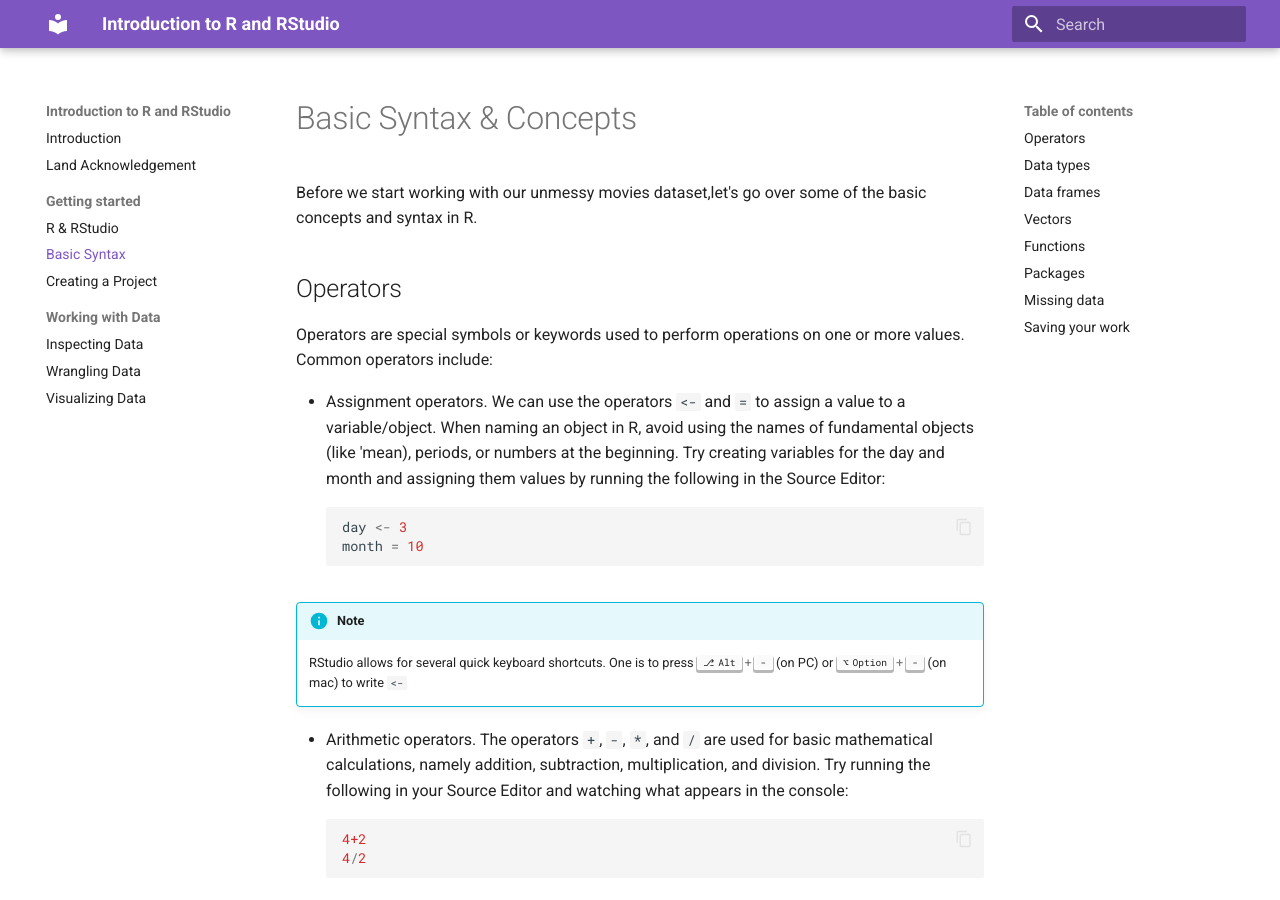
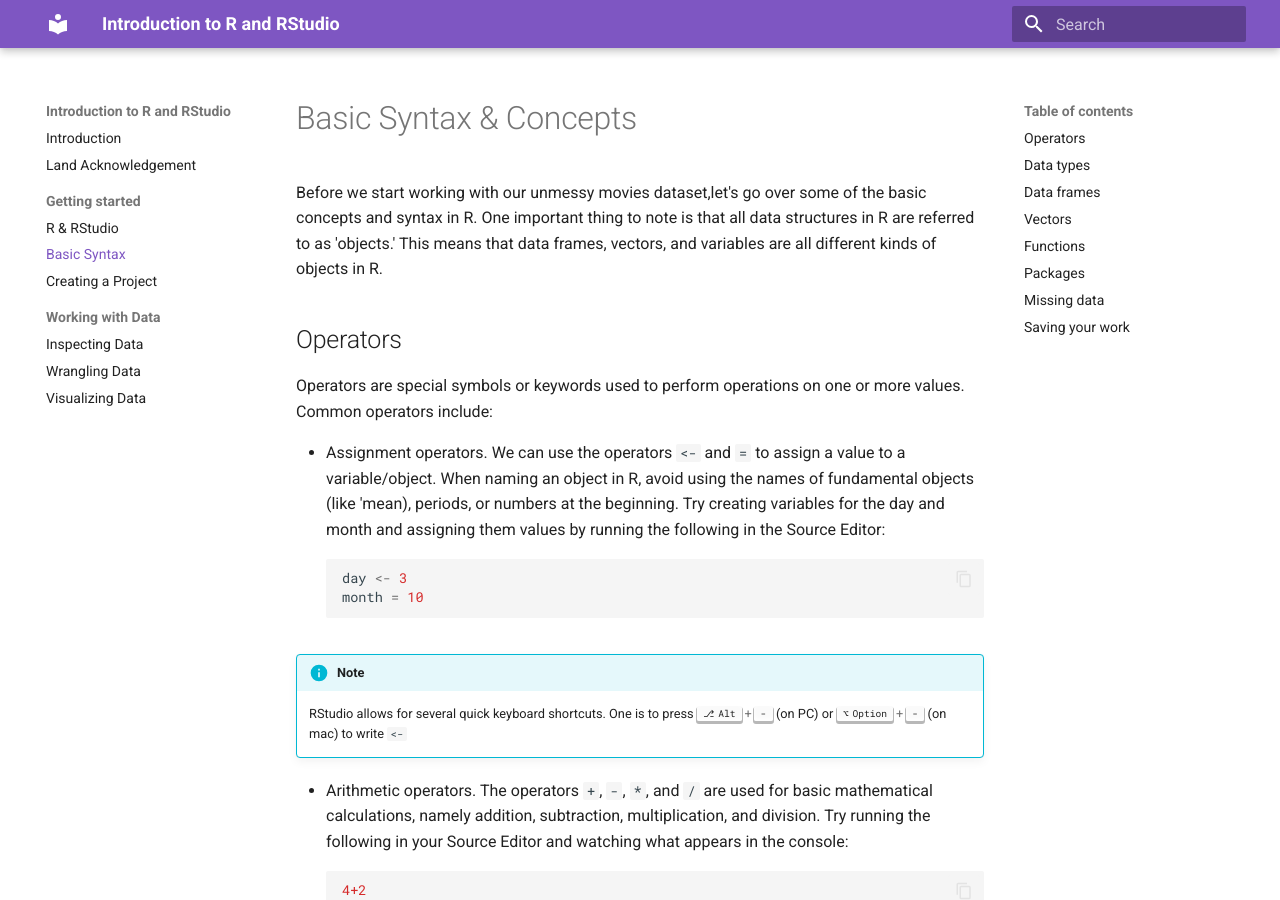
Before and after one commit to finnsdottir/intro_r_fall2025, an MkDocs documentation site: the page built from docs/basics.md, in a window 1280 px wide and 900 px high. Built offline with MkDocs 1.6.1 and Material for MkDocs 9.7.7, drawn with Linux system fonts in a browser that asks for light colours.

Commit message:
Update basics.md
adding a note about objects

```diff
--- a/docs/basics.md
+++ b/docs/basics.md
@@ -1,6 +1,6 @@
 # Basic Syntax & Concepts
 
-Before we start working with our unmessy movies dataset,let's go over some of the basic concepts and syntax in R.
+Before we start working with our unmessy movies dataset,let's go over some of the basic concepts and syntax in R. One important thing to note is that all data structures in R are referred to as 'objects.' This means that data frames, vectors, and variables are all different kinds of objects in R.
 
 ## Operators
 Operators are special symbols or keywords used to perform operations on one or more values. Common operators include:
```
